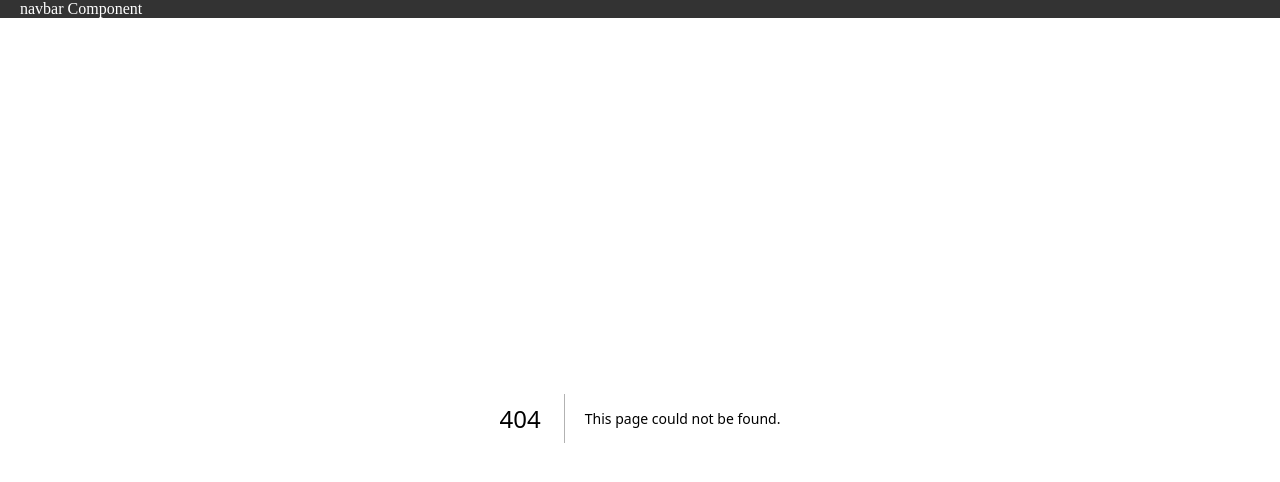
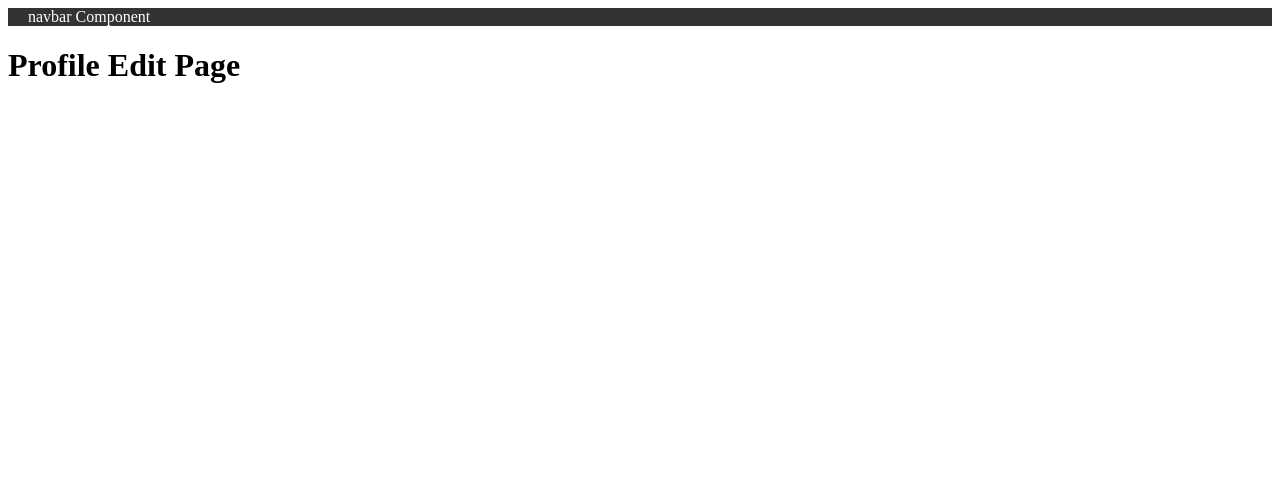
Before and after one commit to LuckyHaQi/Pemrograman-Berbasis-Framework, a Next.js app: page /profile/edit in a window 1280 px wide. Before the commit this address had no page. Shown: the top 482 px of the page. Built offline with nearby package versions, Linux system fonts and the light colour scheme.

Commit message:
feat: add profile routing with edit page

```diff
--- /dev/null
+++ b/src/pages/profile/edit/index.tsx
@@ -0,0 +1,9 @@
+const ProfileEditPage = () => {
+  return (
+    <div>
+      <h1>Profile Edit Page</h1>
+    </div>
+  );
+};
+
+export default ProfileEditPage;
```
Also changed, not shown: src/pages/profile/index.tsx (added, +9 -0 lines).
